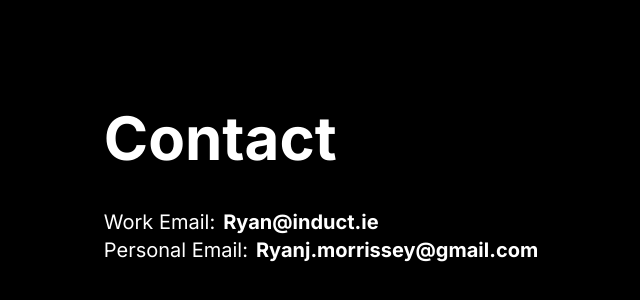
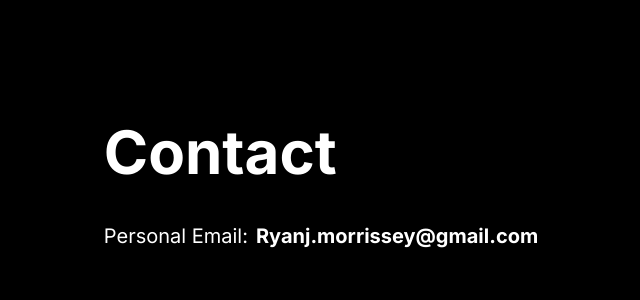
Before and after one commit to seyoka/SiteDeploy, a Next.js app: page /Contact in a window 1280 px wide. Shown: the part 214-514 px from the top of the page, without its empty margins (319-959 px from the left). Built offline with nearby package versions, Linux system fonts and the light colour scheme.

Commit message:
changed job description

```diff
--- a/src/app/Contact/page.tsx
+++ b/src/app/Contact/page.tsx
@@ -7,10 +7,6 @@ export default function Contact(){
             <section className='space-y-6 sm:space-y-8 max-w-prose mx-auto'>
                 <ul>
                     <li className="text-base sm:text-lg md:text-xl">
-                      Work Email:
-                      <span className="ml-2 font-bold">Ryan@induct.ie</span>
-                    </li>
-                    <li className="text-base sm:text-lg md:text-xl">
                       Personal Email:
                       <span className="ml-2 font-bold">Ryanj.morrissey@gmail.com </span>
                     </li>
```
